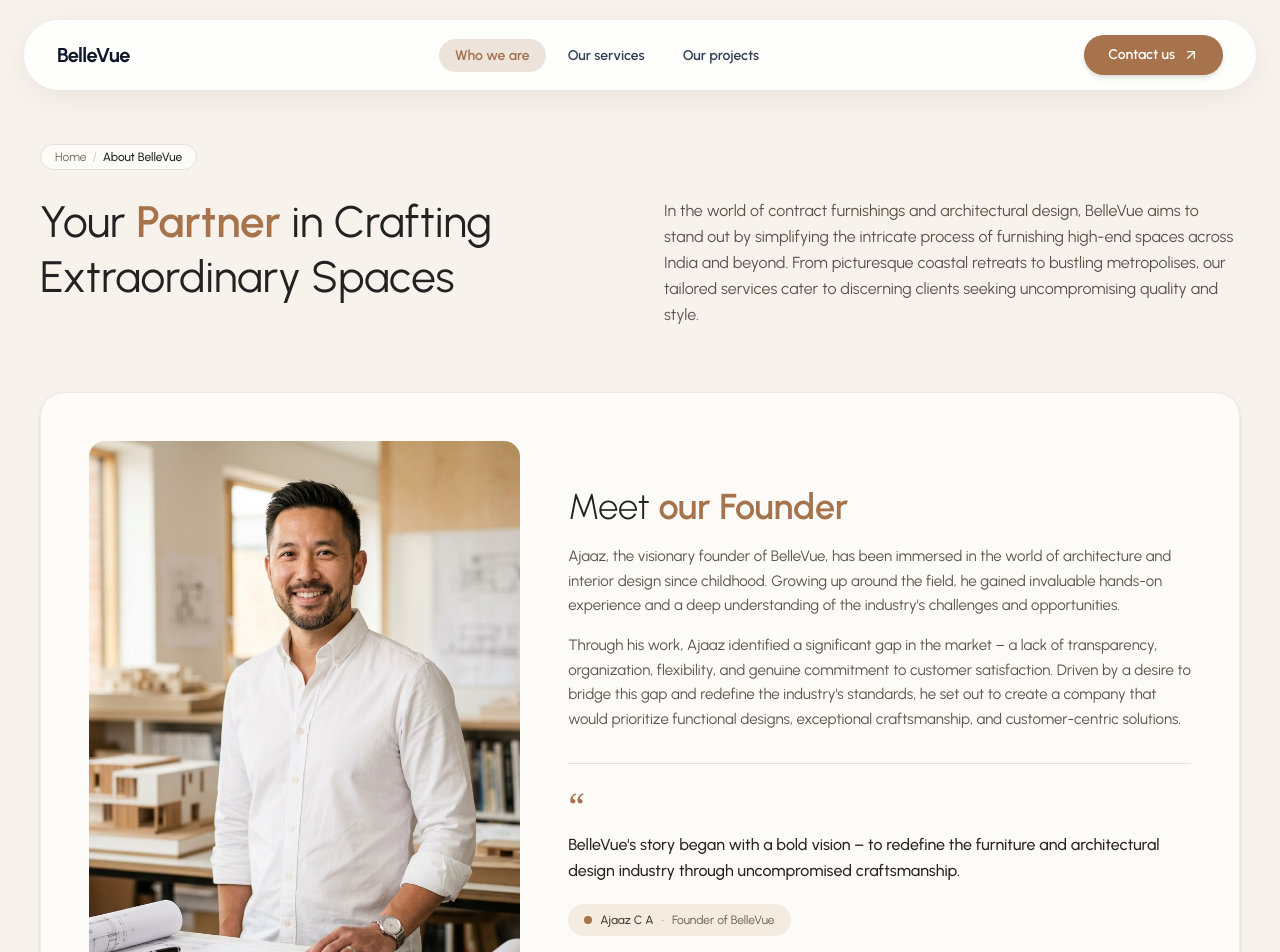
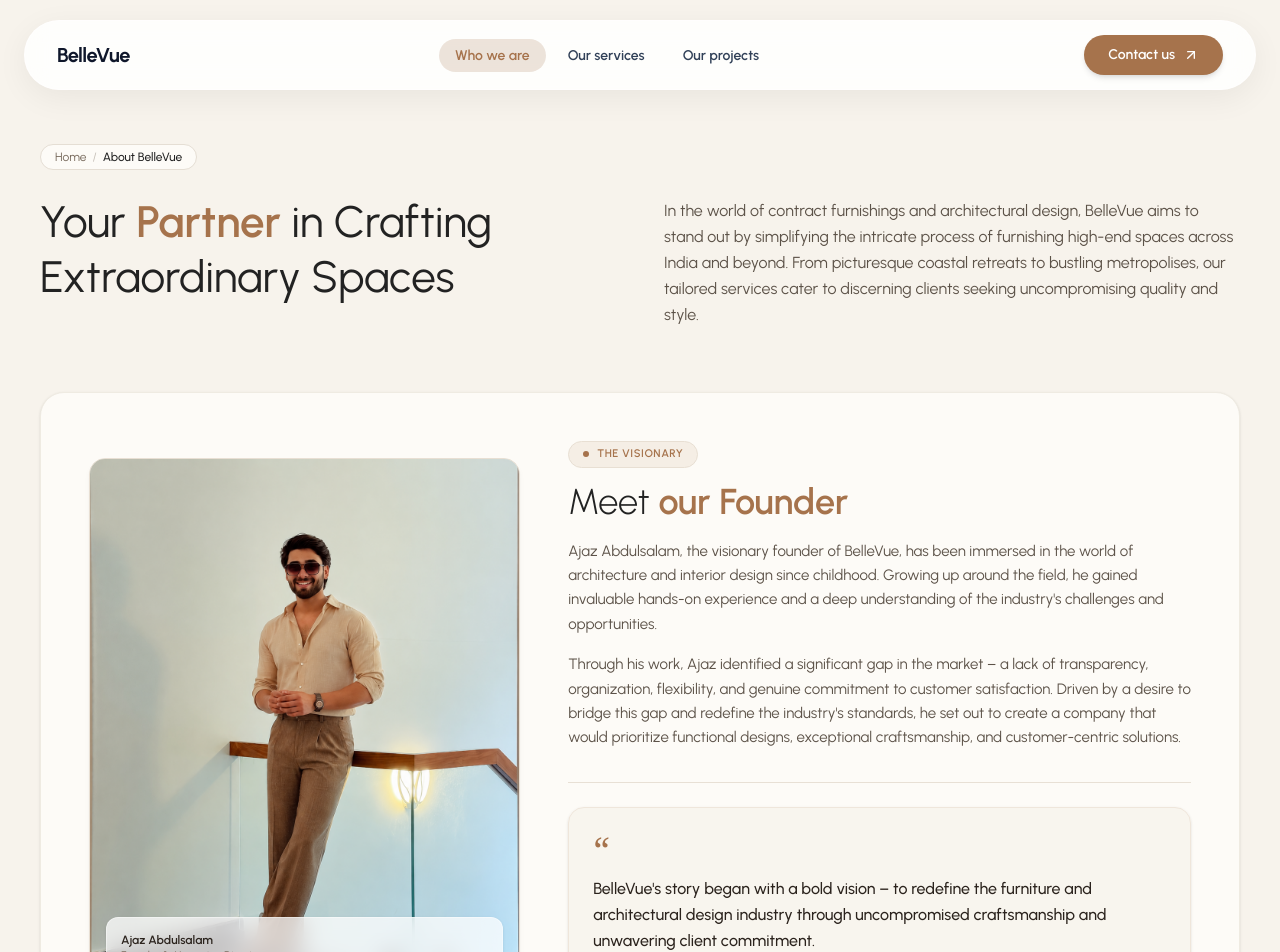
Before and after one commit to sfwnmuhd/bellevue-latest, a Next.js app: page /who-we-are in a window 1280 px wide. Shown: the top 952 px of the page. Built offline with nearby package versions, Linux system fonts and the light colour scheme.

Commit message:
feat: update founder profile with refined styling, new glassmorphic badge, and corrected name spelling

```diff
--- a/src/app/who-we-are/page.tsx
+++ b/src/app/who-we-are/page.tsx
@@ -46,33 +46,43 @@ export default function WhoWeArePage() {
       <section className="shell mb-16 lg:mb-24">
         <div className="overflow-hidden rounded-3xl bg-[#fdfbf7] border border-[#efebe2] p-6 shadow-sm sm:p-10 lg:p-12">
           <div className="grid items-center gap-8 lg:grid-cols-12 lg:gap-12">
-            {/* Left Portrait Image */}
-            <div className="relative aspect-[4/5] w-full overflow-hidden rounded-2xl bg-[#efebe2] lg:col-span-5">
+            {/* Left Portrait Image with refined frame & soft aesthetic glassmorphic badge */}
+            <div className="group relative aspect-[4/5] w-full overflow-hidden rounded-2xl border border-[#e8dfd3] bg-[#f4efe8] shadow-md shadow-[#222222]/5 lg:col-span-5">
               <Image
                 src="/images/founder.png"
-                alt="Panos - Founder of BelleVue"
+                alt="Ajaz Abdulsalam - Founder of BelleVue"
                 fill
                 sizes="(max-width: 1024px) 100vw, 500px"
-                className="object-cover object-top transition-transform duration-700 hover:scale-105"
+                className="object-cover object-[center_15%] transition-transform duration-700 group-hover:scale-105"
                 priority
               />
+              {/* Glassmorphic overlay badge on bottom left of portrait */}
+              <div className="absolute bottom-4 left-4 right-4 rounded-xl border border-white/40 bg-white/75 p-3.5 backdrop-blur-md transition-all duration-300 group-hover:bg-white/85 shadow-sm">
+                <p className="text-xs font-semibold text-[#2b231d]">Ajaz Abdulsalam</p>
+                <p className="text-[11px] text-[#736557]">Founder & Managing Director</p>
+              </div>
             </div>
 
             {/* Right Biography & Quote */}
             <div className="flex flex-col justify-center lg:col-span-7">
+              <div className="mb-3 inline-flex items-center gap-2 self-start rounded-full border border-[#e8dfd3] bg-[#f4ece1]/80 px-3.5 py-1 text-[11px] font-semibold tracking-wider text-[#a6734c] uppercase">
+                <span className="h-1.5 w-1.5 rounded-full bg-[#a6734c]" />
+                <span>The Visionary</span>
+              </div>
+
               <h2 className="mb-4 text-2xl font-light text-[#222222] sm:text-3xl lg:text-[2.25rem]">
                 Meet <span className="font-semibold text-[#a6734c]">our Founder</span>
               </h2>
 
               <div className="space-y-4 text-xs leading-relaxed text-[#5c5248] sm:text-sm lg:text-[15px]">
                 <p>
-                  Ajaaz, the visionary founder of BelleVue, has been immersed in the world
+                  Ajaz Abdulsalam, the visionary founder of BelleVue, has been immersed in the world
                   of architecture and interior design since childhood. Growing up around the
                   field, he gained invaluable hands-on experience and a deep understanding of the
                   industry&apos;s challenges and opportunities.
                 </p>
                 <p>
-                  Through his work, Ajaaz identified a significant gap in the market – a lack of transparency,
+                  Through his work, Ajaz identified a significant gap in the market – a lack of transparency,
                   organization, flexibility, and genuine commitment to customer satisfaction. Driven by a desire to
                   bridge this gap and redefine the industry&apos;s standards, he set out to create a company that
                   would prioritize functional designs, exceptional craftsmanship, and customer-centric solutions.
@@ -81,18 +91,20 @@ export default function WhoWeArePage() {
 
               {/* Quote Block */}
               <div className="mt-6 border-t border-[#e8e0d5] pt-6 sm:mt-8">
-                <div className="mb-2 text-4xl leading-none text-[#a6734c] font-serif">“</div>
+                <div className="relative rounded-2xl border border-[#efe6db] bg-[#f7f3ec]/70 p-5 sm:p-6 shadow-sm">
+                  <div className="mb-2 text-3xl leading-none text-[#a6734c] font-serif sm:text-4xl">“</div>
                   <blockquote className="text-sm font-medium leading-relaxed text-[#2b231d] sm:text-base">
                     BelleVue&apos;s story began with a bold vision – to redefine the furniture and architectural
-                  design industry through uncompromised craftsmanship.
+                    design industry through uncompromised craftsmanship and unwavering client commitment.
                   </blockquote>
 
                   {/* Author Pill */}
-                <div className="mt-5 inline-flex flex-wrap items-center gap-2 rounded-2xl bg-[#f4ece1] px-4 py-2 text-xs font-medium text-[#4a3a2c] sm:rounded-full">
+                  <div className="mt-4 inline-flex flex-wrap items-center gap-2 text-xs font-medium text-[#4a3a2c]">
                     <span className="h-2 w-2 rounded-full bg-[#a6734c]" />
-                  <span>Ajaaz C A</span>
+                    <span className="font-semibold text-[#2b231d]">Ajaz Abdulsalam</span>
                     <span className="opacity-40">•</span>
                     <span className="text-[#6b5a4b] font-normal">Founder of BelleVue</span>
+                  </div>
                 </div>
               </div>
             </div>
```
Also changed, not shown: public/images/founder.png. Lines whose indentation alone changed are shown as unchanged.
